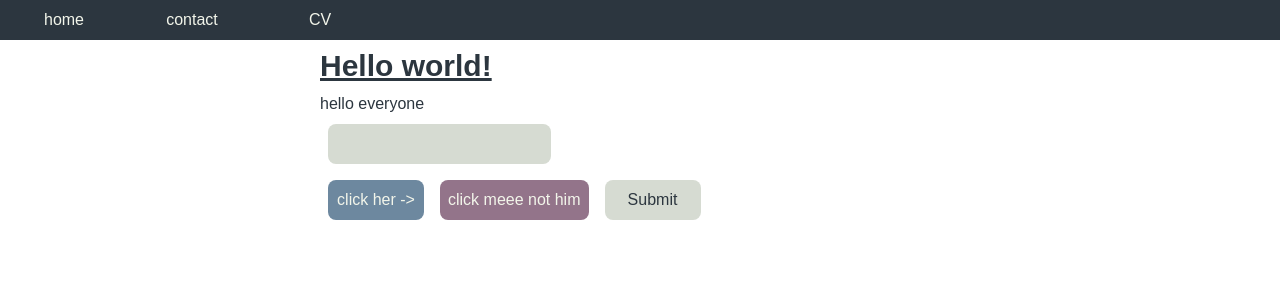
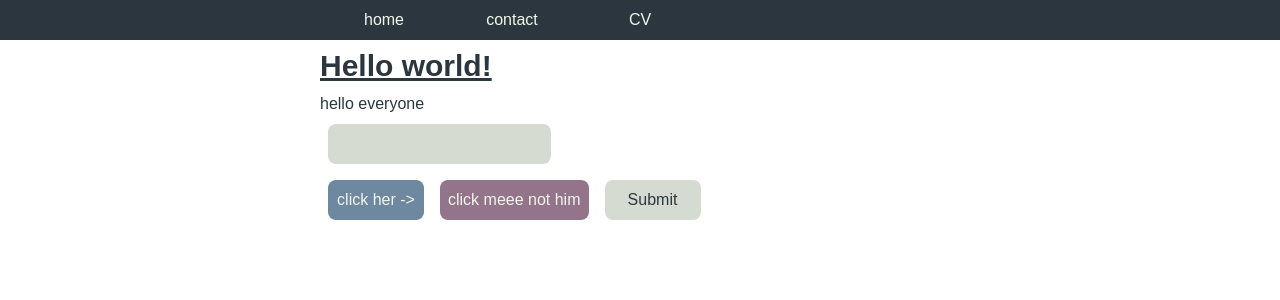
Before and after one commit to Eliiia/website, a React (Vite) app: page / in a window 1280 px wide. Shown: the top 300 px of the page. Built offline with nearby package versions, Linux system fonts and the light colour scheme.

Commit message:
Better navbar and new layout

```diff
--- /dev/null
+++ b/src/components/CenterNavBar.tsx
@@ -0,0 +1,19 @@
+export default function CenterNavBar() {
+  const links = [
+    { name: 'home', path: '/' },
+    { name: 'contact', path: '/contact' },
+    { name: 'CV', path: '/static/CV.pdf' },
+  ]
+
+  return (
+    <nav className="sm:flex sm:justify-center bg-dark text-light">
+      <div className="sm:w-3/4 md:w-1/2 w-full py-2 flex">
+        {links.map(({ name, path }) => (
+          <a href={path}>
+            <div className="mx-6 w-20 text-center">{name}</div>
+          </a>
+        ))}
+      </div>
+    </nav>
+  )
+}
--- a/src/components/Layout.tsx
+++ b/src/components/Layout.tsx
@@ -1,13 +1,13 @@
-import NavBar from './NavBar'
+import CenterNavBar from './CenterNavBar'
 import Footer from './Footer'
 
 export default function Layout({ children }: { children: React.ReactNode }) {
   return (
     <>
-      <NavBar />
-      <div className="sm:flex sm:justify-center">
-        <main className="p-4 sm:w-3/4 sm:p-0 md:w-1/2 bg-white text-dark">
-          {children}
+      <CenterNavBar />
+      <div className="sm:flex sm:justify-center h-full">
+        <main className="sm:w-3/4 md:w-1/2 bg-white text-dark">
+          <div className="p-4 sm:p-0">{children}</div>
         </main>
       </div>
       <Footer />
--- a/src/components/NavBar.tsx
+++ /dev/null
@@ -1,9 +0,0 @@
-export default function NavBar() {
-  return (
-    <nav className="w-full py-2 flex bg-dark text-light">
-      <div className="mx-6 w-20 text-center">home</div>
-      <div className="mx-6 w-20 text-center">contact</div>
-      <div className="mx-6 w-20 text-center">CV</div>
-    </nav>
-  )
-}
--- a/src/index.css
+++ b/src/index.css
@@ -11,3 +11,7 @@
 
     --font-sans: "Balsamiq Sans", sans-serif;
 }
+
+html, body, #root {
+    height: 100%;
+}
```
